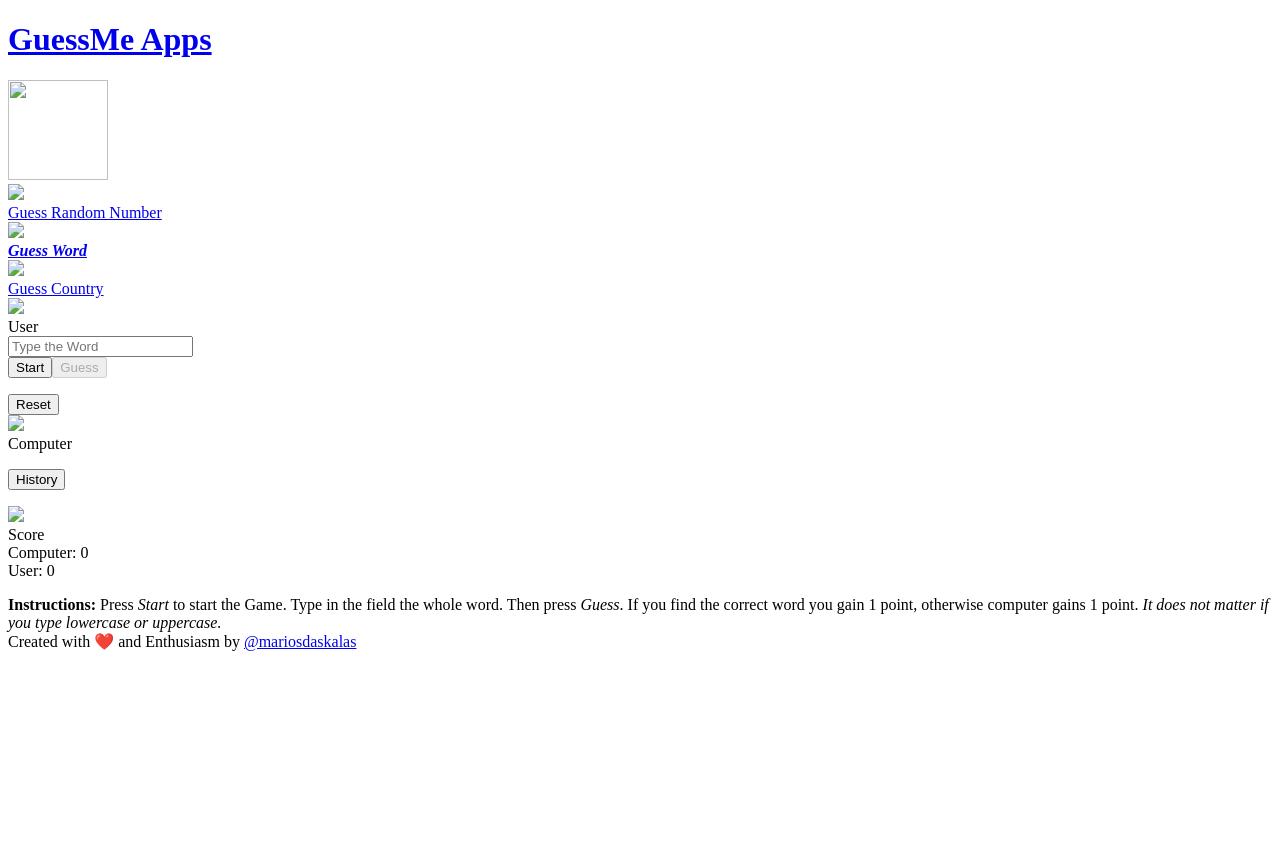
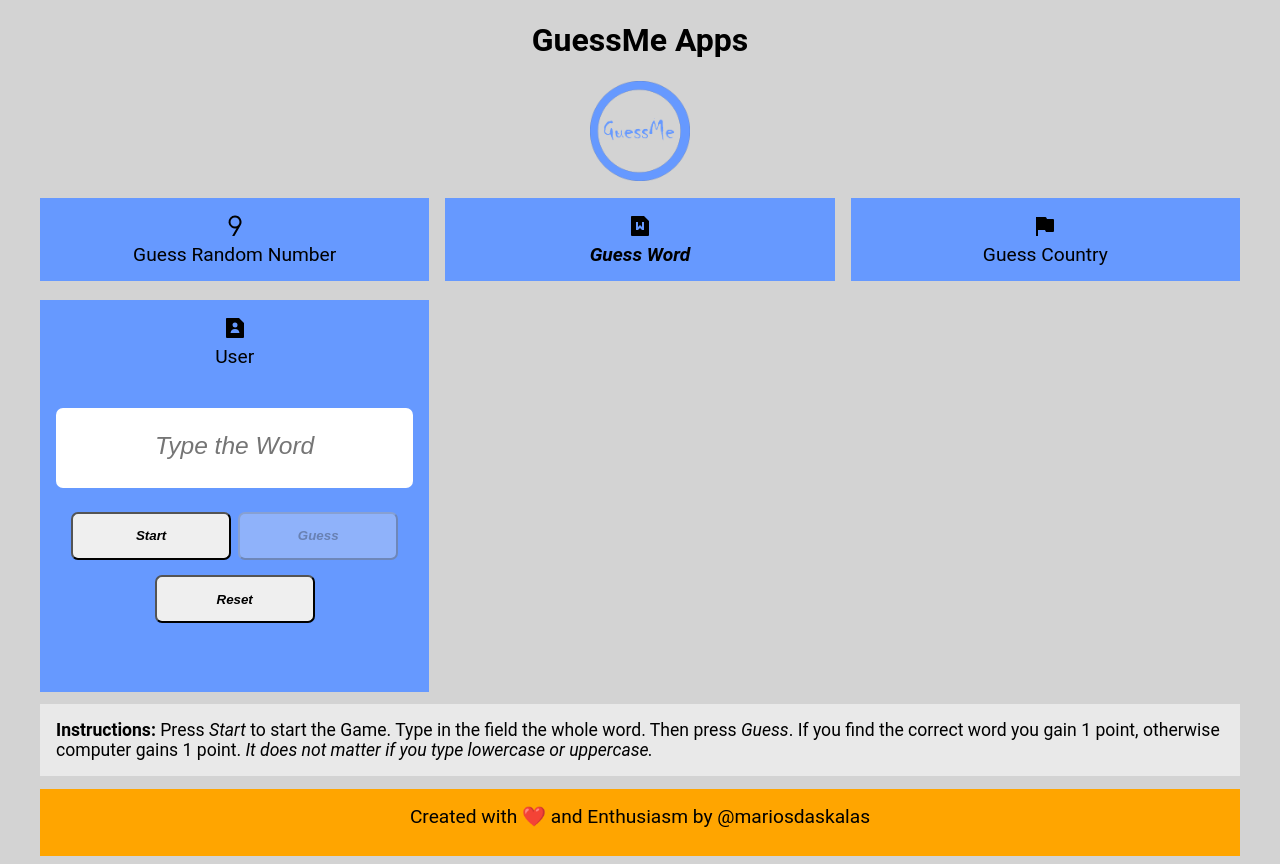
Before and after one commit to madaskalas/guessme, a plain HTML site: page word.html in a window 1280 px wide. Before the commit the page ends 800 px from the top, so only its background shows below. Drawn offline with Linux system fonts and the light colour scheme; the site is published under a folder, as on GitHub Pages, so addresses that start at the root find nothing.

Commit message:
Fix relative paths

```diff
--- a/word.html
+++ b/word.html
@@ -4,22 +4,22 @@
     <meta charset="UTF-8">
     <meta http-equiv="X-UA-Compatible" content="IE=edge">
     <meta name="viewport" content="width=device-width, initial-scale=1.0">
-    <link rel="stylesheet" href="/css/word.css">
+    <link rel="stylesheet" href="./css/word.css">
     <title>GuessMe App</title>
 </head>
 <body>
-    <div class="title"><h1><a href="/index.html">GuessMe Apps</a></h1>
-        <img id="logo" style="width:100px;height:100px;" src="/logo/logo.png">
+    <div class="title"><h1><a href="./index.html">GuessMe Apps</a></h1>
+        <img id="logo" style="width:100px;height:100px;" src="./logo/logo.png">
     </div>
     <div class="card-container">
-        <div class="card-item"><div><img src="/svg/number.svg"/></div><a href="/number.html">Guess Random Number</a></div>
-        <div class="card-item"><div><img src="/svg/word.svg"/></div><a href="/word.html"><b><i>Guess Word</i></b></a></div>
-        <div class="card-item"><div><img src="/svg/flag.svg"/></div><a href="/country.html">Guess Country</a></div>
+        <div class="card-item"><div><img src="./svg/number.svg"/></div><a href="./number.html">Guess Random Number</a></div>
+        <div class="card-item"><div><img src="./svg/word.svg"/></div><a href="./word.html"><b><i>Guess Word</i></b></a></div>
+        <div class="card-item"><div><img src="./svg/flag.svg"/></div><a href="./country.html">Guess Country</a></div>
     </div>
     <div class="word-container">
-        <div class="word-item" id="user-item"><div><img src="/svg/user.svg"/></div><span>User</span><div id="user"><input id="guessWord" type="text" placeholder="Type the Word"></div><button id="startGameBtn" title="📰 Starts the game.">Start</button><button id="guessBtn" title="🎲 Guess the word." disabled>Guess</button><p id="warning"></p><button id="reset" onclick="reset()" title="🔄 Resets the game.">Reset</button></div>
-        <div class="word-item" id="computer-item"><div><img src="/svg/computer.svg"/></div><span>Computer</span><div id="computer"><p id="computer-word"></p></div><button title="🍀 Shows correct guessed numbers." id="btn" onclick="showHistory()">History</button><p id="history"></p></div>
-        <div class="word-item" id="score-item"><div><img src="/svg/score.svg"/></div><span>Score</span><div id="computer-display">Computer: <span id="computer-score">0</span></div><div id="user-display">User: <span id="user-score">0</span></div><p id="message"></p></div>
+        <div class="word-item" id="user-item"><div><img src="./svg/user.svg"/></div><span>User</span><div id="user"><input id="guessWord" type="text" placeholder="Type the Word"></div><button id="startGameBtn" title="📰 Starts the game.">Start</button><button id="guessBtn" title="🎲 Guess the word." disabled>Guess</button><p id="warning"></p><button id="reset" onclick="reset()" title="🔄 Resets the game.">Reset</button></div>
+        <div class="word-item" id="computer-item"><div><img src="./svg/computer.svg"/></div><span>Computer</span><div id="computer"><p id="computer-word"></p></div><button title="🍀 Shows correct guessed numbers." id="btn" onclick="showHistory()">History</button><p id="history"></p></div>
+        <div class="word-item" id="score-item"><div><img src="./svg/score.svg"/></div><span>Score</span><div id="computer-display">Computer: <span id="computer-score">0</span></div><div id="user-display">User: <span id="user-score">0</span></div><p id="message"></p></div>
     </div>
     <div class="explanation-container">
         <div class="explanation-item">
@@ -33,5 +33,5 @@
         </div>
     </div>
 </body>
-<script src="/js/word.js"></script>
+<script src="./js/word.js"></script>
 </html>
```
